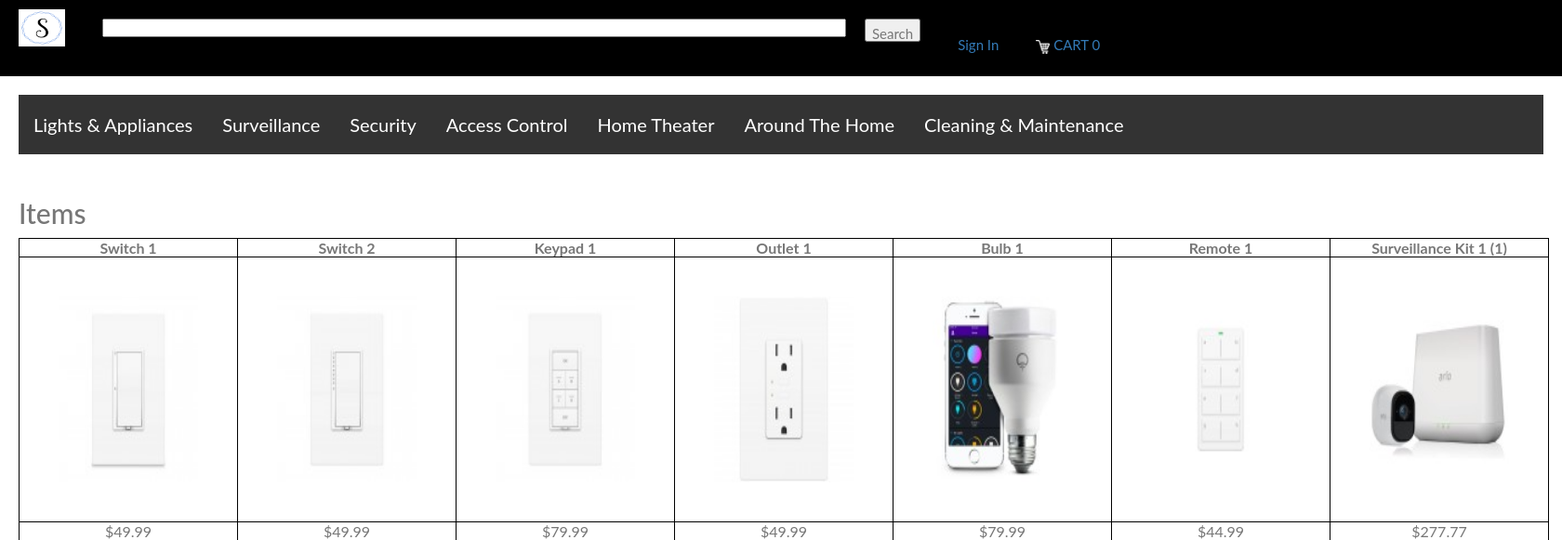
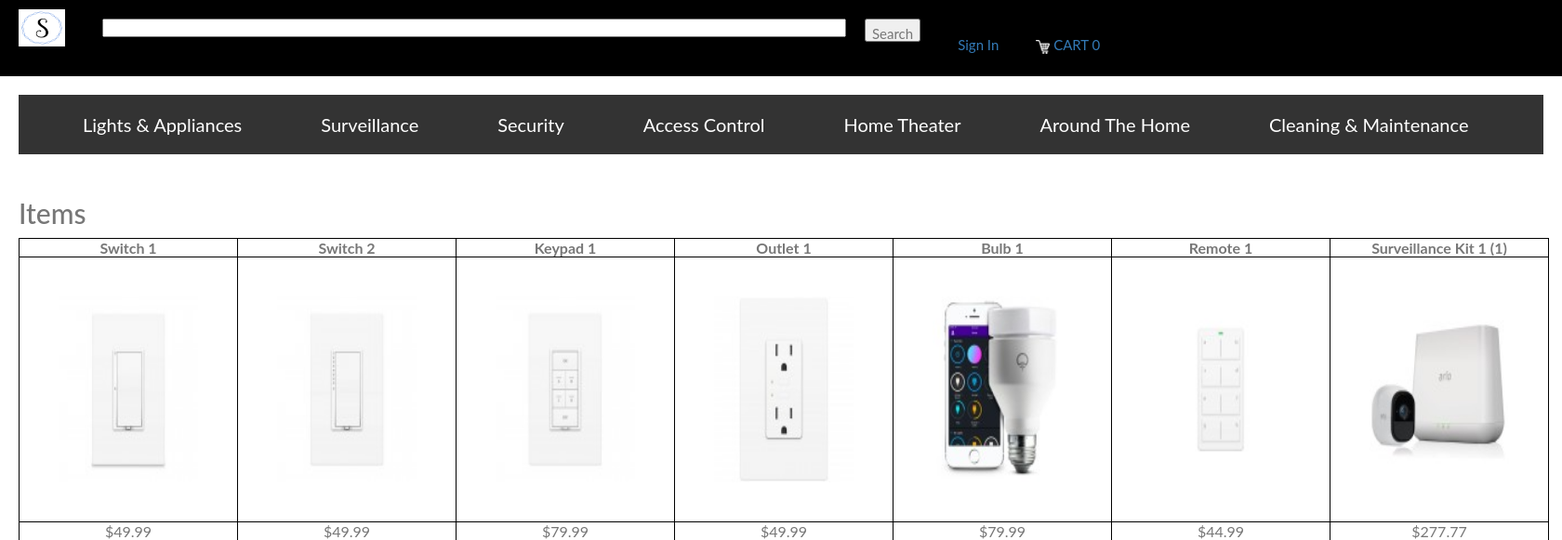
Before and after one commit to swamhtettun/OOPP, a Flask app: page /shop/ in a window 1680 px wide. Shown: the part 50-631 px from the top of the page at 93% size. Run offline with Flask 2, Linux system fonts and the light colour scheme; data comes from the database, SQL or seed files in the repository; some libraries are stand-ins or nearby versions.

Commit message:
added padding-left

```diff
--- a/static/css/shop.css
+++ b/static/css/shop.css
@@ -40,6 +40,7 @@ table, tr, td {
 
 .display li {
   float: left;
+  padding-left: 53px;
 }
 
 .display li a {
```
